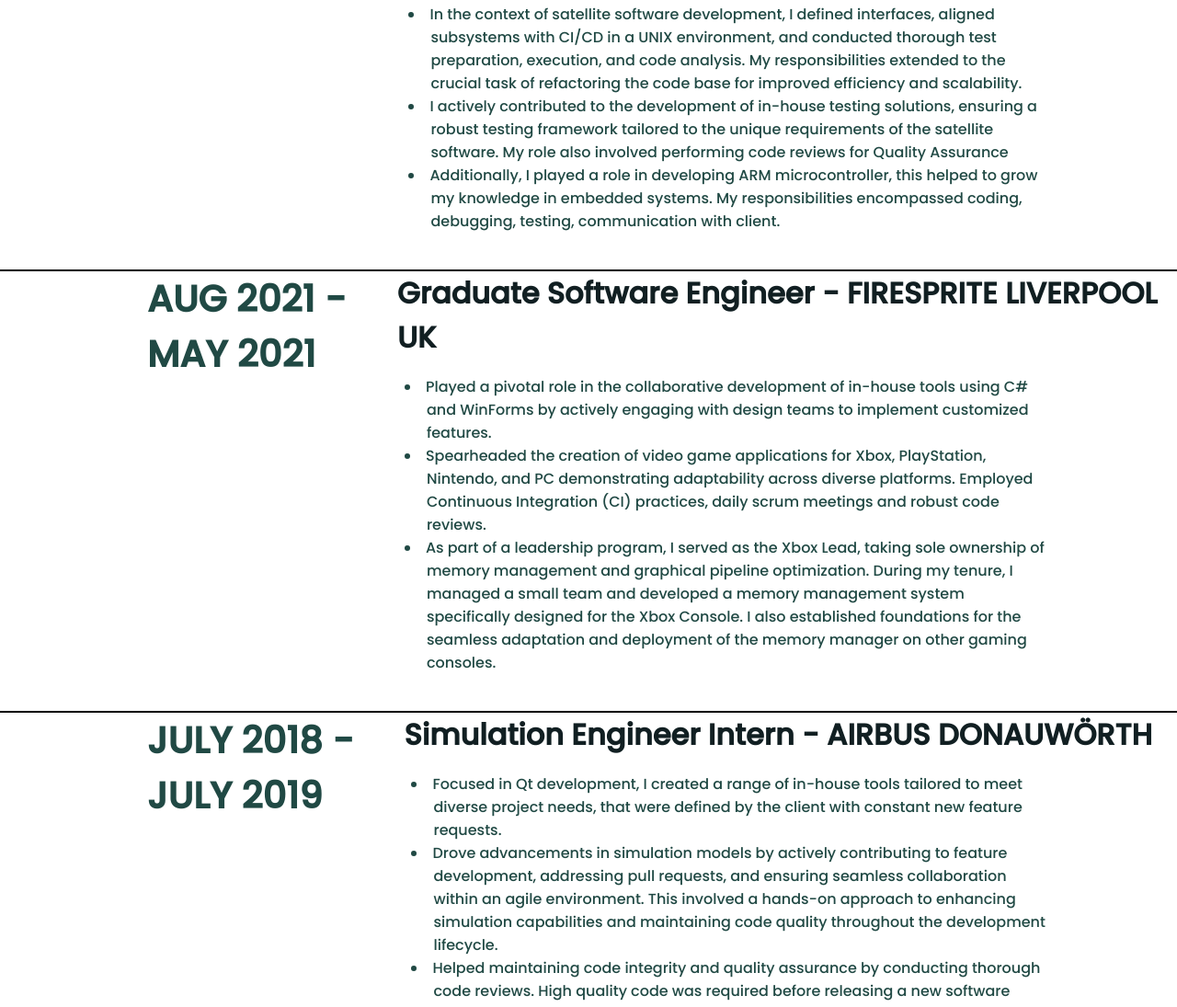
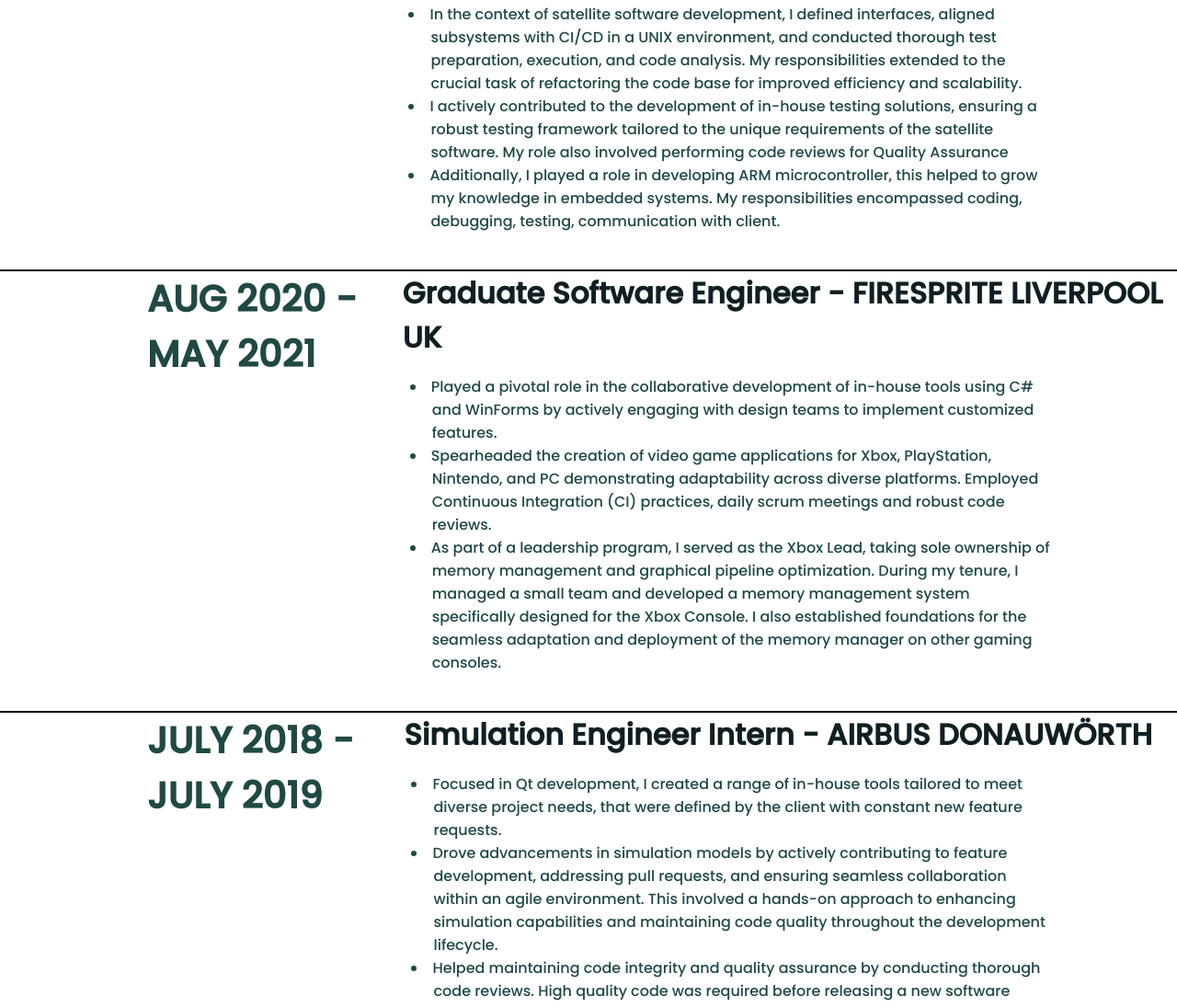
Before and after one commit to KamilChmielewski/KamilC.github.io, a plain HTML site: page index.html in a window 1280 px wide. Shown: the part 1121-2216 px from the top of the page at 92% size. Drawn offline with Linux system fonts and the light colour scheme; a web font is replaced by a local one.

Commit message:
Update index.html
Updated Dates

```diff
--- a/index.html
+++ b/index.html
@@ -121,7 +121,7 @@
 
       <div class="work-container">
         <div class="work-date">
-            <h3>AUG 2021 - MAY 2021</h3>
+            <h3>AUG 2020 - MAY 2021</h3>
         </div>
         <div class="work-content">
             <div class="work-title">
```
